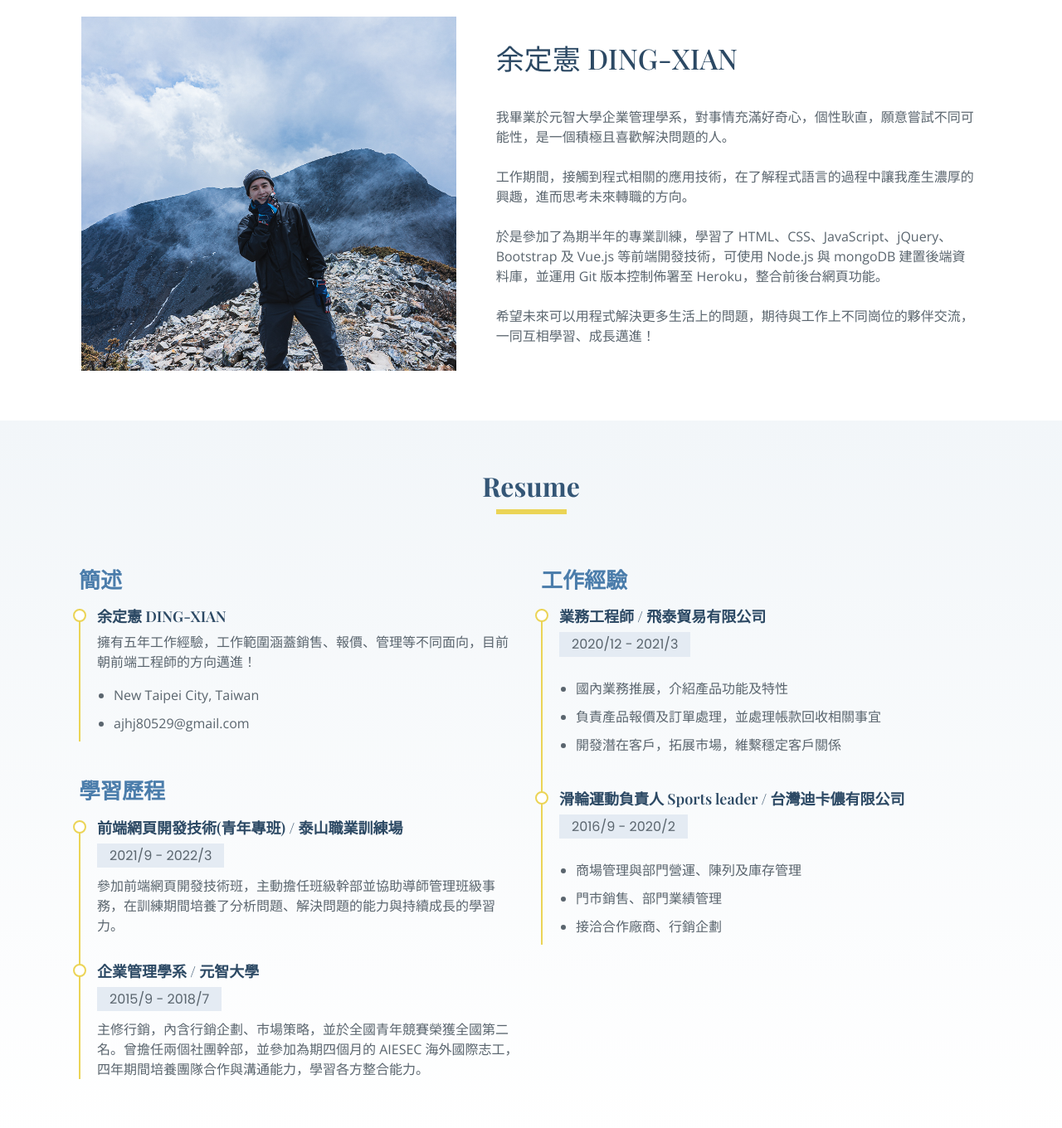
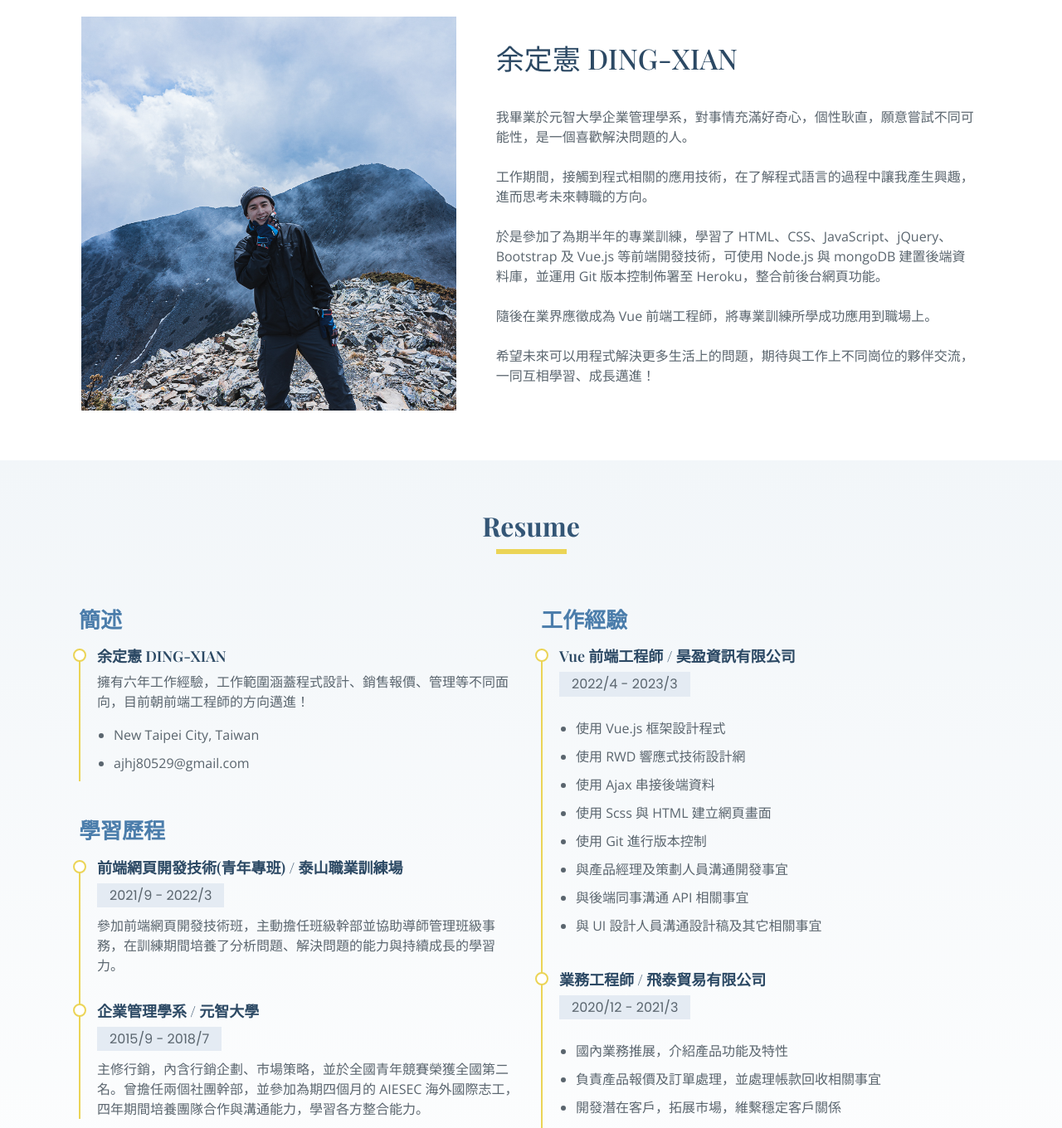
Before and after one commit to ajhj3094/Lonely, a plain HTML site: page index.html in a window 1280 px wide. Shown: the part 700-2060 px from the top of the page at 83% size. Drawn offline with nearby package versions, Linux system fonts and the light colour scheme; files whose address does not match are found by name; a web font is replaced by a local one.

Commit message:
update new experience

```diff
--- a/index.html
+++ b/index.html
@@ -14,7 +14,9 @@
   <link href="assets/img/apple-touch-icon.png" rel="apple-touch-icon">
 
   <!-- Google Fonts -->
-  <link href="https://fonts.googleapis.com/css?family=Open+Sans:300,300i,400,400i,600,600i,700,700i|Poppins:300,300i,400,400i,500,500i,600,600i,700,700i|Playfair+Display:400,400i,500,500i,600,600i,700,700i&subset=cyrillic" rel="stylesheet">
+  <link
+    href="https://fonts.googleapis.com/css?family=Open+Sans:300,300i,400,400i,600,600i,700,700i|Poppins:300,300i,400,400i,500,500i,600,600i,700,700i|Playfair+Display:400,400i,500,500i,600,600i,700,700i&subset=cyrillic"
+    rel="stylesheet">
 
   <!-- Vendor CSS Files -->
   <link href="assets/vendor/bootstrap/css/bootstrap.min.css" rel="stylesheet">
@@ -97,14 +99,18 @@
             <div class="content d-flex flex-column justify-content-center">
               <h3><span>余定憲</span> DING-XIAN</h3>
               <p style="margin-top: 30px;">
-                我畢業於元智大學企業管理學系，對事情充滿好奇心，個性耿直，願意嘗試不同可能性，是一個積極且喜歡解決問題的人。
+                我畢業於元智大學企業管理學系，對事情充滿好奇心，個性耿直，願意嘗試不同可能性，是一個喜歡解決問題的人。
                 <br>
                 <br>
                 <!-- 求學期間沒有程式的基礎，第一次接觸程式是聽聞朋友從事相關工作，於是自己上網蒐集資料並開始自主學習，也意外發現自己對程式設計的興趣，進而有轉職的念頭，而報名了泰山職業訓練場參加為期半年的課程。希望未來可以用程式解決更多生活上的問題，期待與工作上不同崗位的夥伴交流，一同互相學習、成長邁進！ -->
-                工作期間，接觸到程式相關的應用技術，在了解程式語言的過程中讓我產生濃厚的興趣，進而思考未來轉職的方向。
+                工作期間，接觸到程式相關的應用技術，在了解程式語言的過程中讓我產生興趣，進而思考未來轉職的方向。
                 <br>
                 <br>
-                於是參加了為期半年的專業訓練，學習了 HTML、CSS、JavaScript、jQuery、Bootstrap 及 Vue.js 等前端開發技術，可使用 Node.js 與 mongoDB 建置後端資料庫，並運用 Git 版本控制佈署至 Heroku，整合前後台網頁功能。
+                於是參加了為期半年的專業訓練，學習了 HTML、CSS、JavaScript、jQuery、Bootstrap 及 Vue.js 等前端開發技術，可使用 Node.js 與 mongoDB
+                建置後端資料庫，並運用 Git 版本控制佈署至 Heroku，整合前後台網頁功能。
+                <br>
+                <br>
+                隨後在業界應徵成為 Vue 前端工程師，將專業訓練所學成功應用到職場上。
                 <br>
                 <br>
                 希望未來可以用程式解決更多生活上的問題，期待與工作上不同崗位的夥伴交流，一同互相學習、成長邁進！
@@ -228,7 +234,7 @@
             <h3 class="resume-title">簡述</h3>
             <div class="resume-item pb-0">
               <h4><span>余定憲</span> DING-XIAN</h4>
-              <p>擁有五年工作經驗，工作範圍涵蓋銷售、報價、管理等不同面向，目前朝前端工程師的方向邁進！</p>
+              <p>擁有六年工作經驗，工作範圍涵蓋程式設計、銷售報價、管理等不同面向，目前朝前端工程師的方向邁進！</p>
               <p>
               <ul>
                 <li>New Taipei City, Taiwan</li>
@@ -256,6 +262,22 @@
           </div>
           <div class="col-lg-6">
             <h1 class="resume-title">工作經驗</h1>
+            <div class="resume-item">
+              <h4>Vue 前端工程師 / 昊盈資訊有限公司</h4>
+              <h5>2022/4 - 2023/3</h5>
+              <p>
+              <ul>
+                <li>使用 Vue.js 框架設計程式</li>
+                <li>使用 RWD 響應式技術設計網</li>
+                <li>使用 Ajax 串接後端資料</li>
+                <li>使用 Scss 與 HTML 建立網頁畫面</li>
+                <li>使用 Git 進行版本控制</li>
+                <li>與產品經理及策劃人員溝通開發事宜</li>
+                <li>與後端同事溝通 API 相關事宜</li>
+                <li>與 UI 設計人員溝通設計稿及其它相關事宜</li>
+              </ul>
+              </p>
+            </div>
             <div class="resume-item">
               <h4>業務工程師 / 飛泰貿易有限公司</h4>
               <h5>2020/12 - 2021/3</h5>
@@ -309,7 +331,8 @@
 
           <div class="col-md-6 col-lg-3 d-flex align-items-stretch mb-5 mb-lg-0">
             <div class="icon-box" style="width: 100%;padding: 50px 30px;">
-              <div class="icon" style="width: 80px;height: 80px; padding-top: 17px;"><i class="bx bx-pen" style="font-size: 45px;"></i></div>
+              <div class="icon" style="width: 80px;height: 80px; padding-top: 17px;"><i class="bx bx-pen"
+                  style="font-size: 45px;"></i></div>
               <h4 class="title"><a>視覺設計</a></h4>
               <p class="description">使用 Photoshop、Illustrator、Figma 等設計軟體</p>
             </div>
@@ -317,7 +340,8 @@
 
           <div class="col-md-6 col-lg-3 d-flex align-items-stretch mb-5 mb-lg-0">
             <div class="icon-box" style="width: 100%;padding: 50px 30px;">
-              <div class="icon" style="width: 80px;height: 80px; padding-top: 17px;"><i class="bx bx-desktop" style="font-size: 45px;"></i></div>
+              <div class="icon" style="width: 80px;height: 80px; padding-top: 17px;"><i class="bx bx-desktop"
+                  style="font-size: 45px;"></i></div>
               <h4 class="title"><a>前端開發</a></h4>
               <p class="description">擁有 HTML、CSS、JavaScript、Vue、Sass、Bootstrap、jQuery 與 RESTful api 串接等技術</p>
             </div>
@@ -325,7 +349,8 @@
 
           <div class="col-md-6 col-lg-3 d-flex align-items-stretch mb-5 mb-lg-0">
             <div class="icon-box" style="width: 100%;padding: 50px 30px;">
-              <div class="icon" style="width: 80px;height: 80px; padding-top: 17px;"><i class="bx bx-code-alt" style="font-size: 45px;"></i></div>
+              <div class="icon" style="width: 80px;height: 80px; padding-top: 17px;"><i class="bx bx-code-alt"
+                  style="font-size: 45px;"></i></div>
               <h4 class="title"><a>後端程式</a></h4>
               <p class="description">使用 Node.js、mongoDB 後端資料庫開發經驗</p>
             </div>
@@ -343,18 +368,21 @@
         <div class="section-title">
           <h2 style="text-align: center;margin-bottom: 50px;">Portfolio</h2>
           <div class="row" style="justify-content: center;">
-            <div class="col-4" style="width: 33%;margin-top: 53px;margin-bottom: 10px;height: 3px;background-color: #ebd456;"></div>
+            <div class="col-4"
+              style="width: 33%;margin-top: 53px;margin-bottom: 10px;height: 3px;background-color: #ebd456;"></div>
             <div class="col-4" style="text-align: center;margin-top: 40px;margin-bottom: 10px;">
               <h4 style="letter-spacing: 3px;font-weight: 500;">前端開發</h4>
             </div>
-            <div class="col-4" style="width: 33%;margin-top: 53px;margin-bottom: 10px;height: 3px;background-color: #ebd456;"></div>
+            <div class="col-4"
+              style="width: 33%;margin-top: 53px;margin-bottom: 10px;height: 3px;background-color: #ebd456;"></div>
             <div class="col-lg-6 col-md-6" style="margin-top: 30px;">
               <div class="portfolio-wrap" style="box-shadow: 0px 3px 5px rgb(0 0 0 / 10%);
                 border-radius: 15px;">
                 <img src="assets/img/portfolio/hiver-front.jpg" class="img-fluid" alt="">
                 <div class="portfolio-links" style="margin-bottom: 25px;">
                   <!-- <a href="assets/img/portfolio/portfolio-1.jpg" data-gallery="portfolioGallery" class="portfolio-lightbox" title="App 1"><i class="bx bx-plus"></i></a> -->
-                    <a href="https://ajhj3094.github.io/shop-front/" title="More Details" style="font-size: 50px;"><i class="bx bx-link"></i></a>
+                  <a href="https://ajhj3094.github.io/shop-front/" title="More Details" style="font-size: 50px;"><i
+                      class="bx bx-link"></i></a>
                 </div>
                 <div class="portfolio-info" style="margin-top: 65px;">
                   <h4>Hiver 登山用品網路商城</h4>
@@ -372,7 +400,8 @@
                 <img src="assets/img/portfolio/hiver-back.jpg" class="img-fluid" alt="">
                 <div class="portfolio-links" style="margin-bottom: 25px;">
                   <!-- <a href="assets/img/portfolio/portfolio-1.jpg" data-gallery="portfolioGallery" class="portfolio-lightbox" title="App 1"><i class="bx bx-plus"></i></a> -->
-                    <a href="https://ajhj3094.github.io/shop-front/#/admin/products" title="More Details" style="font-size: 50px;"><i class="bx bx-link"></i></a>
+                  <a href="https://ajhj3094.github.io/shop-front/#/admin/products" title="More Details"
+                    style="font-size: 50px;"><i class="bx bx-link"></i></a>
                 </div>
                 <div class="portfolio-info" style="margin-top: 65px;">
                   <h4>Hiver 後台管理系統</h4>
@@ -386,7 +415,8 @@
             </div>
             <div class="col-12" style="width: 100%;height: 1px;background-color: #ebd456;margin-top: 30px;"></div>
             <div class="col-lg-6 col-md-6" style="padding: 25px 30px;">
-              <h6 style="font-size: 18px;font-weight: 800;"><i class="bx bx-health" style="color: #ebd456;"></i>&nbsp;&nbsp;前台功能</h6>
+              <h6 style="font-size: 18px;font-weight: 800;"><i class="bx bx-health"
+                  style="color: #ebd456;"></i>&nbsp;&nbsp;前台功能</h6>
               <ul style="font-size: 16px;">
                 <li style="margin-top: 3px;">會員登入註冊</li>
                 <li style="margin-top: 3px;">關鍵字搜尋</li>
@@ -398,7 +428,8 @@
               </ul>
             </div>
             <div class="col-lg-6 col-md-6" style="padding: 25px 30px;">
-              <h6 style="font-size: 18px;font-weight: 800;"><i class="bx bx-health" style="color: #ebd456;"></i>&nbsp;&nbsp;後台管理系統</h6>
+              <h6 style="font-size: 18px;font-weight: 800;"><i class="bx bx-health"
+                  style="color: #ebd456;"></i>&nbsp;&nbsp;後台管理系統</h6>
               <ul>
                 <li style="margin-top: 3px;">特定帳號可進入後台</li>
                 <li style="margin-top: 3px;">商品上架、下架</li>
@@ -435,7 +466,8 @@
               </div>
               <div class="portfolio-links">
                 <!-- <a href="assets/img/portfolio/logo.png" data-gallery="portfolioGallery" class="portfolio-lightbox" title="App 1"><i class="bx bx-plus"></i></a> -->
-                <a href="https://github.com/ajhj3094/linebot-trailsFinding" title="More Details"><i class="bx bx-link"></i></a>
+                <a href="https://github.com/ajhj3094/linebot-trailsFinding" title="More Details"><i
+                    class="bx bx-link"></i></a>
               </div>
               <div style="padding: 20px 15px;">
                 <h5 style="margin-bottom: 10px;font-weight: 800;">LINE Bot 機器人 - 搭火車爬郊山 🌲🚶‍♂️🌲</h5>
@@ -472,11 +504,13 @@
               </div>
               <div class="portfolio-links">
                 <!-- <a href="assets/img/portfolio/portfolio-3.jpg" data-gallery="portfolioGallery" class="portfolio-lightbox" title="App 2"><i class="bx bx-plus"></i></a> -->
-                <a href="https://ajhj3094.github.io/css-midterm-template-RWD/%E6%9C%9F%E4%B8%AD%E4%BD%9C%E6%A5%AD" title="More Details"><i class="bx bx-link"></i></a>
+                <a href="https://ajhj3094.github.io/css-midterm-template-RWD/%E6%9C%9F%E4%B8%AD%E4%BD%9C%E6%A5%AD"
+                  title="More Details"><i class="bx bx-link"></i></a>
               </div>
               <div style="padding: 20px 15px;">
                 <h5 style="margin-bottom: 10px;font-weight: 800;">藝術作家個人介紹網站</h5>
-                <p class="mycolor2">不使用 Bootstrap 的純 CSS 與 RWD 切版練習。從 Template Monster 尋找可以自我提升的版面來練習，並學習使用 Swiper 輪播套件。</p>
+                <p class="mycolor2">不使用 Bootstrap 的純 CSS 與 RWD 切版練習。從 Template Monster 尋找可以自我提升的版面來練習，並學習使用 Swiper 輪播套件。
+                </p>
                 <p>使用技術：RWD、Javascript、HTML</p>
                 <!-- <br> -->
               </div>
@@ -492,7 +526,8 @@
               </div>
               <div class="portfolio-links">
                 <!-- <a href="assets/img/portfolio/portfolio-4.jpg" data-gallery="portfolioGallery" class="portfolio-lightbox" title="Card 2"><i class="bx bx-plus"></i></a> -->
-                <a href="https://ajhj3094.github.io/css-bootstrap-component/component-layout.html" title="More Details"><i class="bx bx-link"></i></a>
+                <a href="https://ajhj3094.github.io/css-bootstrap-component/component-layout.html"
+                  title="More Details"><i class="bx bx-link"></i></a>
               </div>
               <div style="padding: 20px 15px;">
                 <h5 style="margin-bottom: 10px;font-weight: 800;">大尖山咖啡莊園</h5>
@@ -532,7 +567,8 @@
               </div>
               <div class="portfolio-links">
                 <!-- <a href="assets/img/portfolio/portfolio-6.jpg" data-gallery="portfolioGallery" class="portfolio-lightbox" title="App 3"><i class="bx bx-plus"></i></a> -->
-                <a href="https://ajhj3094.github.io/MS-shooting-game/" title="More Details"><i class="bx bx-link"></i></a>
+                <a href="https://ajhj3094.github.io/MS-shooting-game/" title="More Details"><i
+                    class="bx bx-link"></i></a>
               </div>
               <div style="padding: 20px 15px;">
                 <h5 style="margin-bottom: 10px;font-weight: 800;">Mobile Suit 射擊小遊戲</h5>
@@ -552,7 +588,8 @@
               </div>
               <div class="portfolio-links">
                 <!-- <a href="assets/img/portfolio/portfolio-7.jpg" data-gallery="portfolioGallery" class="portfolio-lightbox" title="Card 1"><i class="bx bx-plus"></i></a> -->
-                <a href="https://ajhj3094.github.io/stephen-chou-game/%E9%9B%BB%E5%BD%B1%E5%90%8D%E7%A8%B1.html" title="More Details"><i class="bx bx-link"></i></a>
+                <a href="https://ajhj3094.github.io/stephen-chou-game/%E9%9B%BB%E5%BD%B1%E5%90%8D%E7%A8%B1.html"
+                  title="More Details"><i class="bx bx-link"></i></a>
               </div>
               <div style="padding: 20px 15px;">
                 <h5 style="margin-bottom: 10px;font-weight: 800;">Stephen Chow 經典電影配對小遊戲</h5>
@@ -592,7 +629,8 @@
               </div>
               <div class="portfolio-links">
                 <!-- <a href="assets/img/portfolio/portfolio-9.jpg" data-gallery="portfolioGallery" class="portfolio-lightbox" title="Web 3"><i class="bx bx-plus"></i></a> -->
-                <a href="https://ajhj3094.github.io/backdrop-filter/" title="More Details"><i class="bx bx-link"></i></a>
+                <a href="https://ajhj3094.github.io/backdrop-filter/" title="More Details"><i
+                    class="bx bx-link"></i></a>
               </div>
               <div style="padding: 20px 15px;">
                 <h5 style="margin-bottom: 10px;font-weight: 800;">backdrop-filter 練習</h5>
@@ -616,7 +654,8 @@
                 <!-- <p>Web</p> -->
               </div>
               <div class="portfolio-links">
-                <a href="assets/img/portfolio/calendar.jpg" data-gallery="portfolioGallery" class="portfolio-lightbox"><i class="bx bx-plus"></i></a>
+                <a href="assets/img/portfolio/calendar.jpg" data-gallery="portfolioGallery"
+                  class="portfolio-lightbox"><i class="bx bx-plus"></i></a>
                 <!-- <a href="https://ajhj3094.github.io/backdrop-filter/" title="More Details"><i class="bx bx-link"></i></a> -->
               </div>
               <div style="padding: 20px 15px;">
@@ -635,7 +674,8 @@
                 <!-- <p>Web</p> -->
               </div>
               <div class="portfolio-links">
-                <a href="assets/img/portfolio/iceland-poster.jpg" data-gallery="portfolioGallery" class="portfolio-lightbox"><i class="bx bx-plus"></i></a>
+                <a href="assets/img/portfolio/iceland-poster.jpg" data-gallery="portfolioGallery"
+                  class="portfolio-lightbox"><i class="bx bx-plus"></i></a>
                 <!-- <a href="https://ajhj3094.github.io/backdrop-filter/" title="More Details"><i class="bx bx-link"></i></a> -->
               </div>
               <div style="padding: 20px 15px;">
@@ -654,7 +694,8 @@
                 <!-- <p>Web</p> -->
               </div>
               <div class="portfolio-links">
-                <a href="assets/img/portfolio/30-animals2.png" data-gallery="portfolioGallery" class="portfolio-lightbox"><i class="bx bx-plus"></i></a>
+                <a href="assets/img/portfolio/30-animals2.png" data-gallery="portfolioGallery"
+                  class="portfolio-lightbox"><i class="bx bx-plus"></i></a>
                 <!-- <a href="https://ajhj3094.github.io/backdrop-filter/" title="More Details"><i class="bx bx-link"></i></a> -->
               </div>
               <div style="padding: 20px 15px;">
@@ -689,7 +730,7 @@
   <footer id="footer">
     <div class="container">
       <div class="copyright">
-        &copy; Copyright <strong><span>2022</span></strong>. All Rights Reserved
+        &copy; Copyright <strong><span>2023</span></strong>. All Rights Reserved
       </div>
       <div class="credits">
         <!-- All the links in the footer should remain intact. -->
@@ -701,7 +742,8 @@
     </div>
   </footer><!-- End  Footer -->
 
-  <a href="#" class="back-to-top d-flex align-items-center justify-content-center"><i class="bi bi-arrow-up-short"></i></a>
+  <a href="#" class="back-to-top d-flex align-items-center justify-content-center"><i
+      class="bi bi-arrow-up-short"></i></a>
 
   <!-- Vendor JS Files -->
   <script src="assets/vendor/purecounter/purecounter.js"></script>
```
Lines whose indentation alone changed are shown as unchanged.
